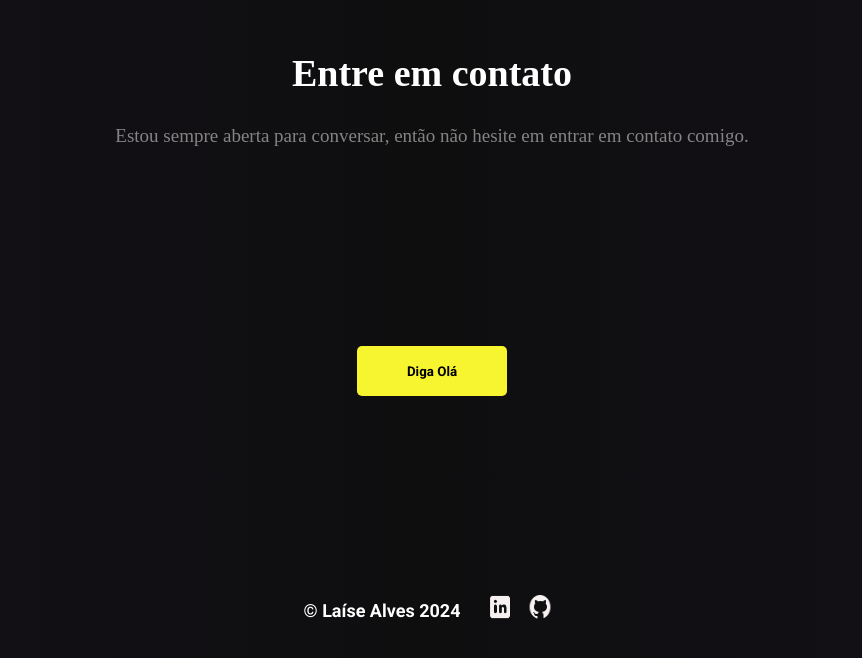
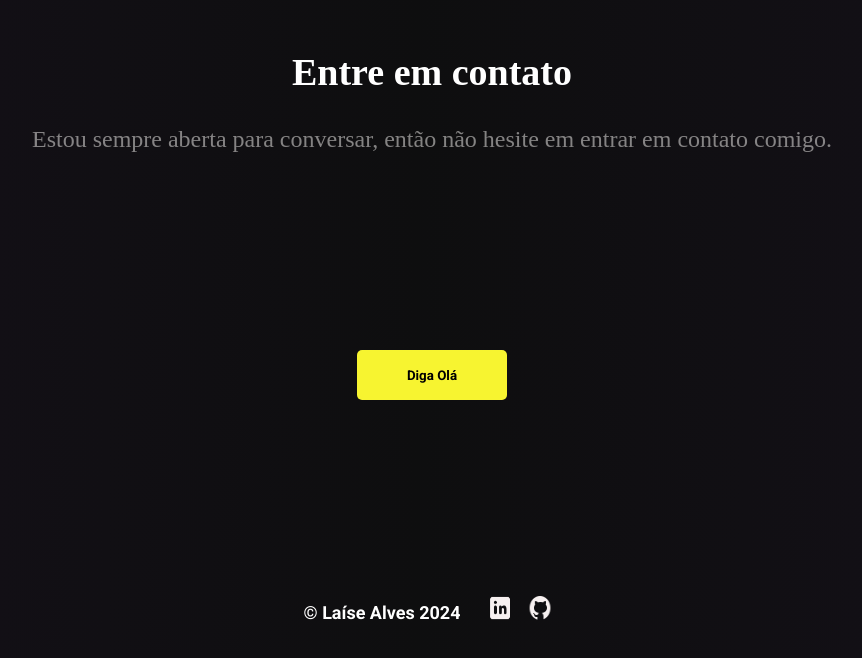
Before and after one commit to laisevdev/myPortfolio, a React (Vite) app: page / in a window 1280 px wide. Shown: the part 2825-3483 px from the top of the page, without its empty margins (208-1070 px from the left). Built offline with nearby package versions, Linux system fonts and the light colour scheme.

Commit message:
[feat]: add class chatme a style

```diff
--- a/src/components/Footer/Footer.css
+++ b/src/components/Footer/Footer.css
@@ -36,7 +36,11 @@
 }
 
 .titlefooter p {
-    font-size: 19px;
+    justify-content: center;
+    align-items: center;
+    margin: 0 auto;
+    padding: 0 20px;
+    font-size: 1.2rem;
     color: #e5e4e18c;
 }
 
@@ -45,6 +49,10 @@
     grid-area: "chatme";
     justify-content: center;
     max-width: 1000px;
+}
+
+.chatme a {
+    text-decoration: none;
 }
 
 .social {
```
